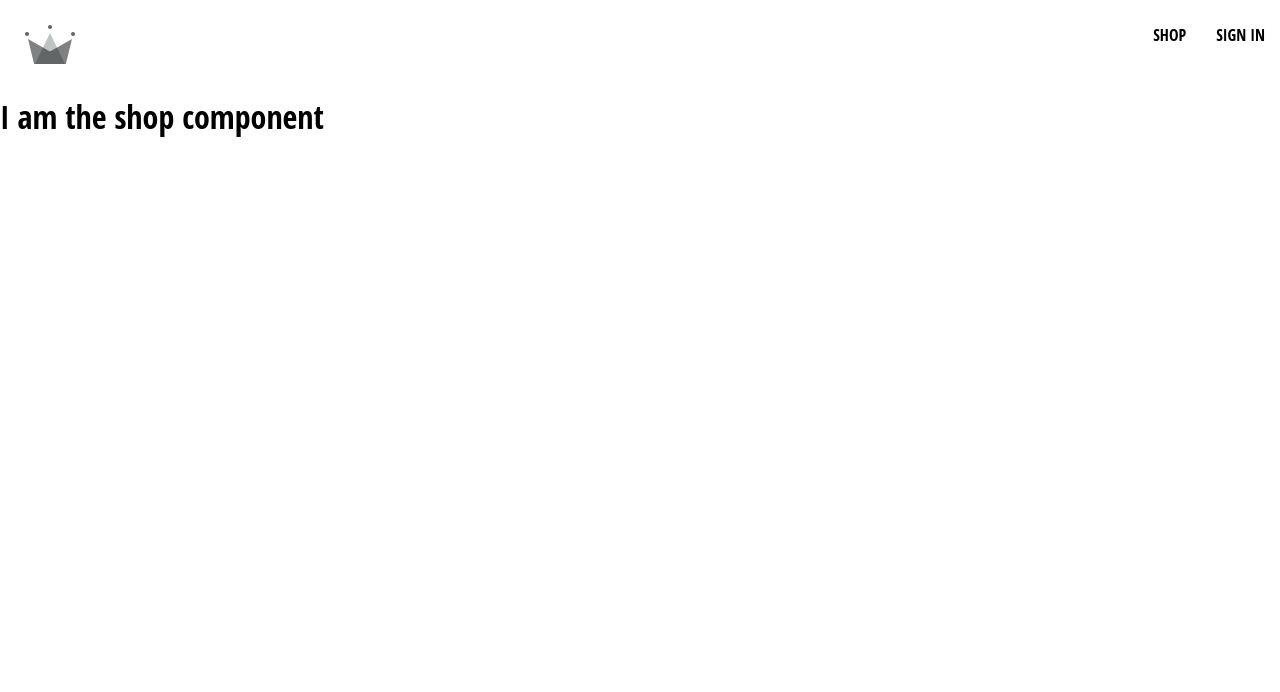
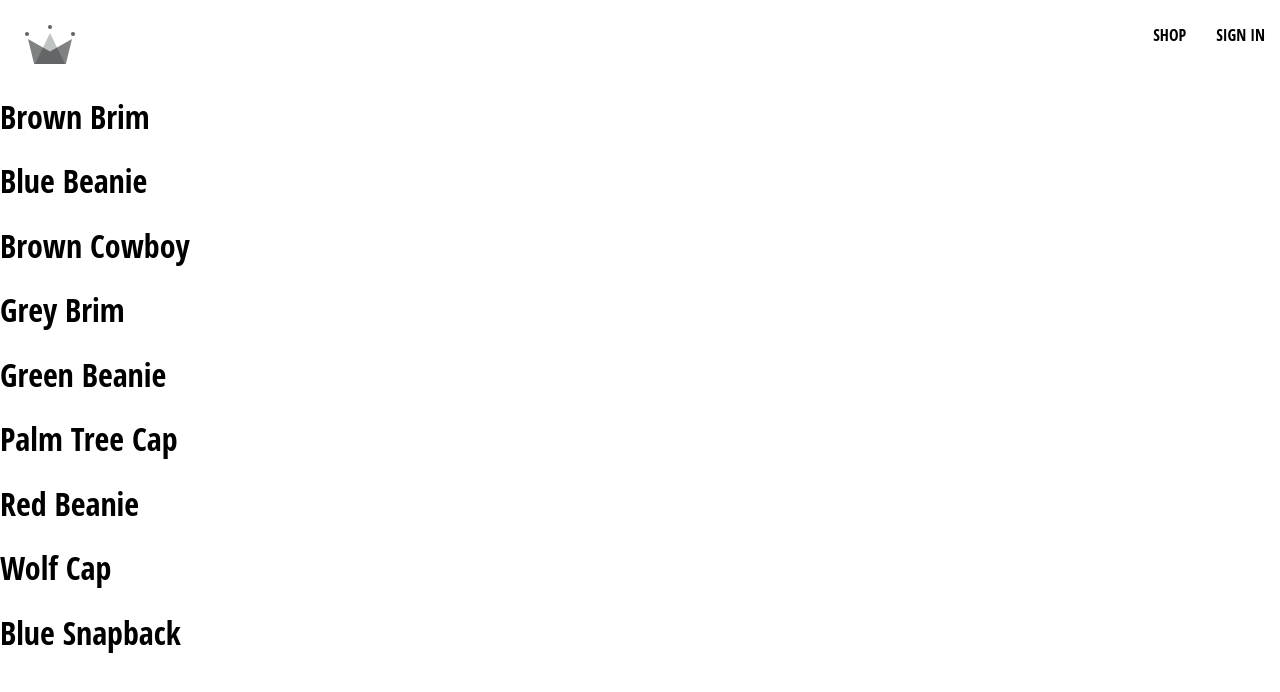
Before and after one commit to nilahomar/e-commerce-app, a React (Create React App) app: page /shop in a window 1280 px wide. Shown: the top 692 px of the page. Built offline with nearby package versions, Linux system fonts and the light colour scheme; no server answers.

Commit message:
shop component added

```diff
--- a/src/App.js
+++ b/src/App.js
@@ -4,9 +4,7 @@
 import Navigation from "./routes/navigation/navigation.component";
 import Authentication from "./routes/authentication/authentication.component";
 
-const Shop = () => {
-  return <h1>I am the shop component</h1>;
-};
+import Shop from "./routes/shop/shop.component"
 
 const App = () => {
   return (
--- /dev/null
+++ b/src/context/products.context.jsx
@@ -0,0 +1,16 @@
+import { createContext, useState } from "react";
+
+import PRODUCTS from '../shop-data.json'
+
+export const ProductsContext = createContext({
+  products: [],
+
+});
+
+export const ProductsProvider = ({children}) => {
+  const [products, setproducts] = useState(PRODUCTS);
+  const value ={products}
+  return (
+    <ProductsContext.Provider value={value}>{children}</ProductsContext.Provider>
+  )
+}
--- a/src/index.js
+++ b/src/index.js
@@ -5,13 +5,16 @@
 import App from "./App";
 import reportWebVitals from "./reportWebVitals";
 import { UserProvider } from "./context/user.context";
+import { ProductsProvider } from "./context/products.context";
 
 const root = ReactDOM.createRoot(document.getElementById("root"));
 root.render(
   <React.StrictMode>
     <BrowserRouter>
       <UserProvider>
-        <App />
+        <ProductsProvider>
+          <App />
+        </ProductsProvider>
       </UserProvider>
     </BrowserRouter>
   </React.StrictMode>
--- /dev/null
+++ b/src/routes/shop/shop.component.jsx
@@ -0,0 +1,17 @@
+import { useContext } from "react";
+import { ProductsContext } from "../../context/products.context";
+
+const Shop = () => {
+  const {products} = useContext(ProductsContext)
+  return (
+    <div>
+      {products.map(({id, name}) => (
+        <div key={id}>
+          <h1>{name}</h1>
+        </div>
+      ))}
+    </div>
+  );
+};
+
+export default Shop;
--- /dev/null
+++ b/src/shop-data.json
@@ -0,0 +1,56 @@
+[
+  {
+    "id": 1,
+    "name": "Brown Brim",
+    "imageUrl": "https://i.ibb.co/ZYW3VTp/brown-brim.png",
+    "price": 25
+  },
+  {
+    "id": 2,
+    "name": "Blue Beanie",
+    "imageUrl": "https://i.ibb.co/ypkgK0X/blue-beanie.png",
+    "price": 18
+  },
+  {
+    "id": 3,
+    "name": "Brown Cowboy",
+    "imageUrl": "https://i.ibb.co/QdJwgmp/brown-cowboy.png",
+    "price": 35
+  },
+  {
+    "id": 4,
+    "name": "Grey Brim",
+    "imageUrl": "https://i.ibb.co/RjBLWxB/grey-brim.png",
+    "price": 25
+  },
+  {
+    "id": 5,
+    "name": "Green Beanie",
+    "imageUrl": "https://i.ibb.co/YTjW3vF/green-beanie.png",
+    "price": 18
+  },
+  {
+    "id": 6,
+    "name": "Palm Tree Cap",
+    "imageUrl": "https://i.ibb.co/rKBDvJX/palm-tree-cap.png",
+    "price": 14
+  },
+  {
+    "id": 7,
+    "name": "Red Beanie",
+    "imageUrl": "https://i.ibb.co/bLB646Z/red-beanie.png",
+    "price": 18
+  },
+  {
+    "id": 8,
+    "name": "Wolf Cap",
+    "imageUrl": "https://i.ibb.co/1f2nWMM/wolf-cap.png",
+    "price": 14
+  },
+  {
+    "id": 9,
+    "name": "Blue Snapback",
+    "imageUrl": "https://i.ibb.co/X2VJP2W/blue-snapback.png",
+    "price": 16
+  }
+]
```
